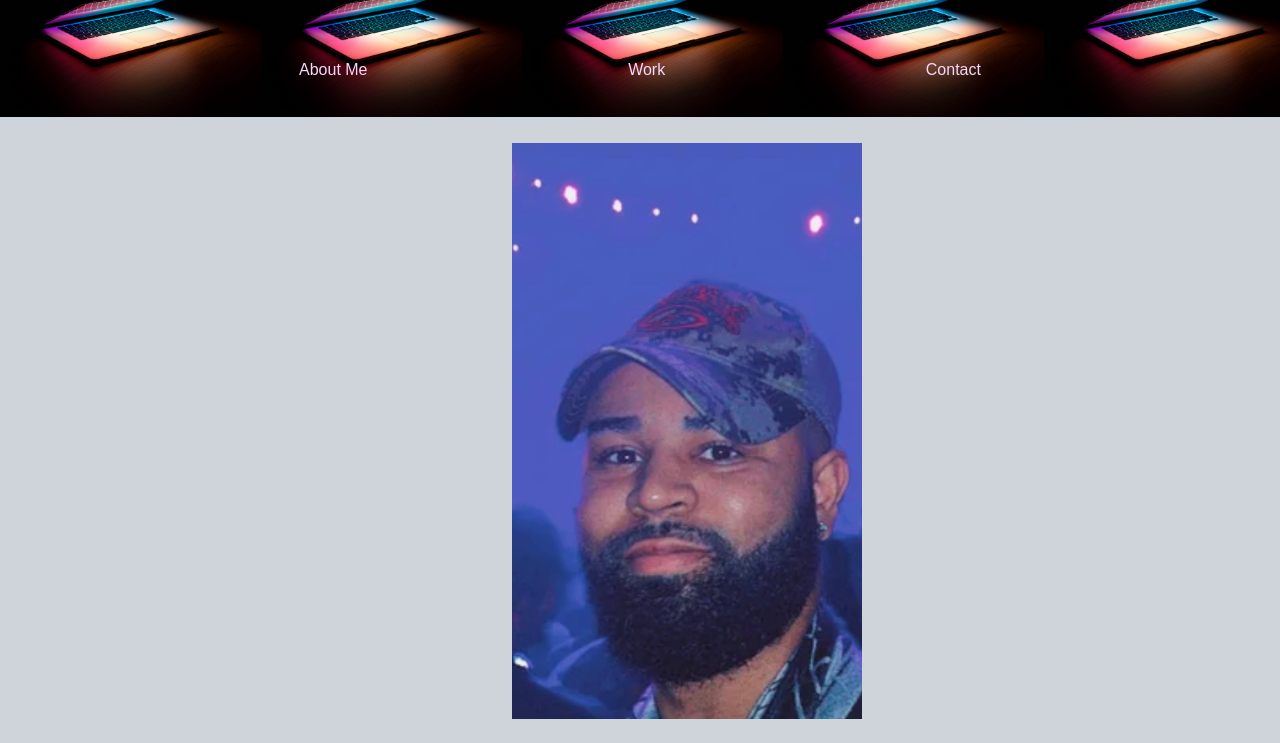
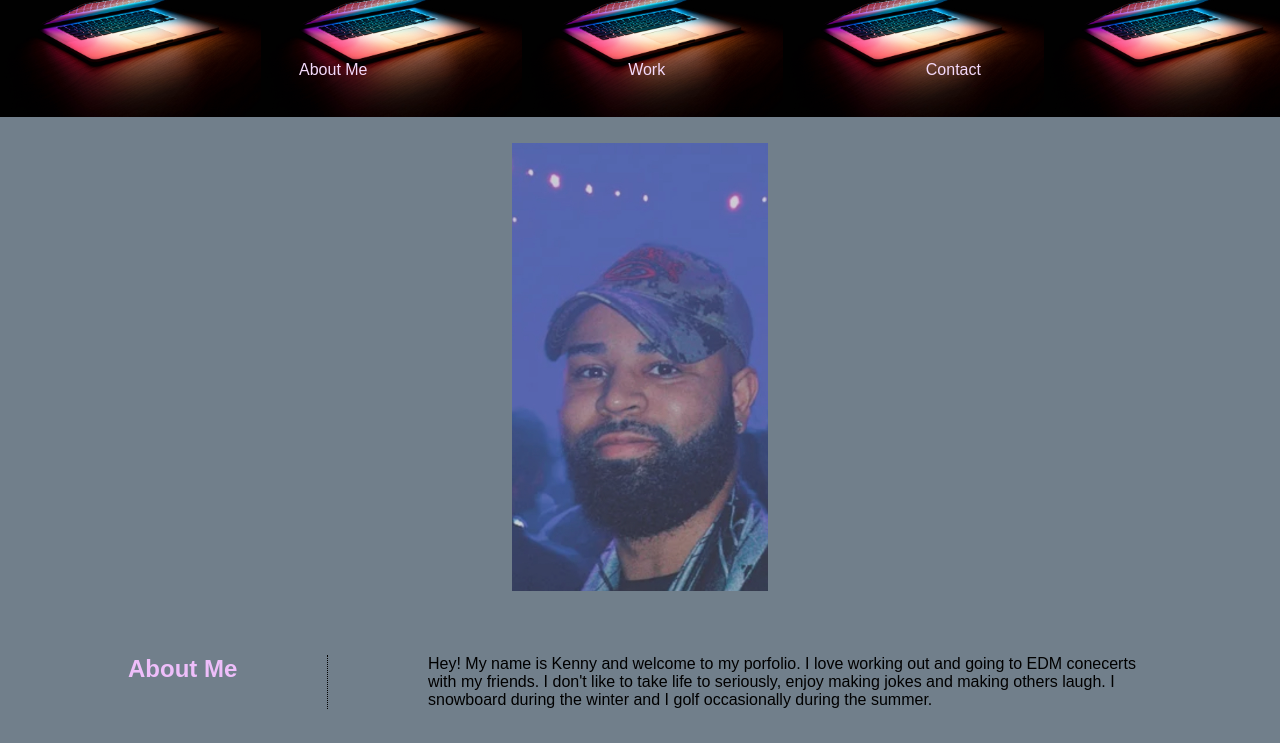
Before and after one commit to kramon25/Portfolio, a plain HTML site: page index.html in a window 1280 px wide. Shown: the part 57-800 px from the top of the page. Drawn offline with Linux system fonts and the light colour scheme.

Commit message:
Project Setup

```diff
--- a/Assets/css/style.css
+++ b/Assets/css/style.css
@@ -6,7 +6,7 @@
 
 body {
   font-family: sans-serif;
-  background-color: #ced4da;
+  background-color: #717f8b;
 }
 
 /*****************************/
@@ -68,6 +68,7 @@ header li a {
   max-width: 350px;
   height: auto;
   padding-bottom: 40%;
+  opacity: 0.7;
 }
 
 .big {
@@ -104,10 +105,11 @@ section div {
 button {
   padding: 25px;
   border-radius: 100px;
+  opacity: 0.9;
 }
 
 button a {
-  color: black;
+  color: #000000;
 }
 
 button:hover {
@@ -120,8 +122,11 @@ button:hover {
 .about h2 {
   border-right: 1px dotted black;
   height: 100%;
+  color: #eebefa;
 }
+
 .work h2 {
+  color: #eebefa;
   border-right: 1px dotted black;
   height: 100%;
 }
@@ -168,4 +173,14 @@ section li:hover {
     font-size: 15px;
     transition: all 0.4s ease;
   }
+
+  .me {
+    background-image: url("../me.jpg");
+    background-size: cover;
+    background-repeat: no-repeat;
+    margin: 2% auto 0% 40%;
+    max-width: 250px;
+    height: auto;
+    padding-bottom: 30%;
+  }
 }
```
Also changed, not shown: index.html (+3 -4 lines).
